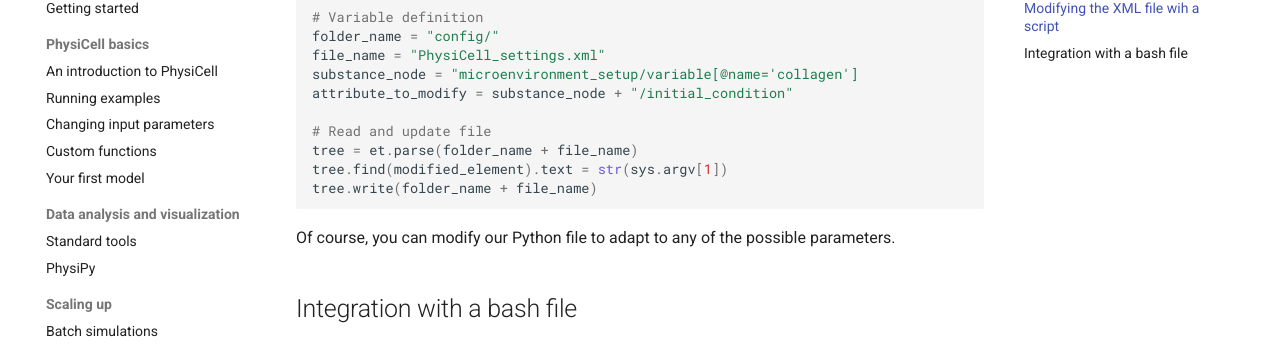
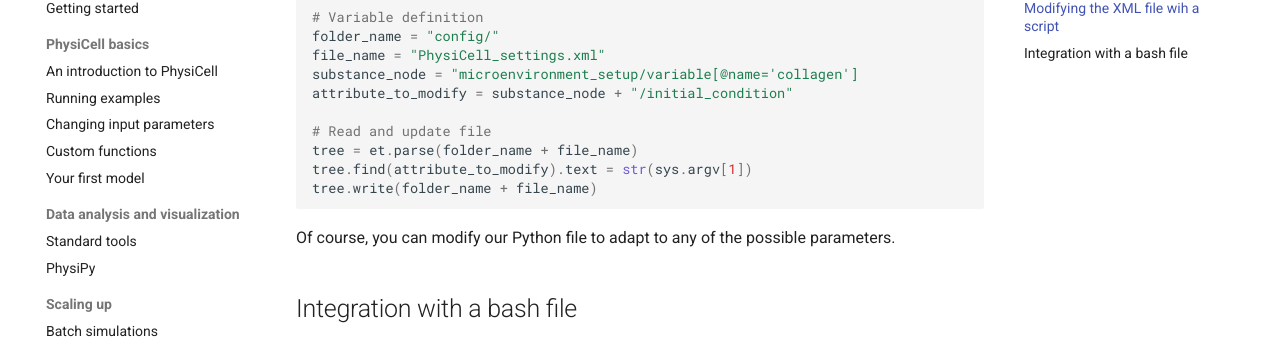
Before and after one commit to IGGoncalves/physicell-roadmap, an MkDocs documentation site: the page built from docs/scaling/parameter-studies.md, in a window 1280 px wide and 900 px high, scrolled down 550 px. Shown: the part 100-446 px from the top of the window. Built offline with MkDocs 1.6.1 and Material for MkDocs 9.7.7, drawn with Linux system fonts in a browser that asks for light colours; comment, search, counter and statistics services are not loaded.

Commit message:
minor fixes

````diff
--- a/docs/scaling/parameter-studies.md
+++ b/docs/scaling/parameter-studies.md
@@ -21,7 +21,7 @@ attribute_to_modify = substance_node + "/initial_condition"
 
 # Read and update file
 tree = et.parse(folder_name + file_name)
-tree.find(modified_element).text = str(sys.argv[1])
+tree.find(attribute_to_modify).text = str(sys.argv[1])
 tree.write(folder_name + file_name)
 ```
 
````
Also changed, not shown: README.md (+4 -0 lines), site/scaling/parameter-studies/index.html, site/search/search_index.json, 1 other file.
